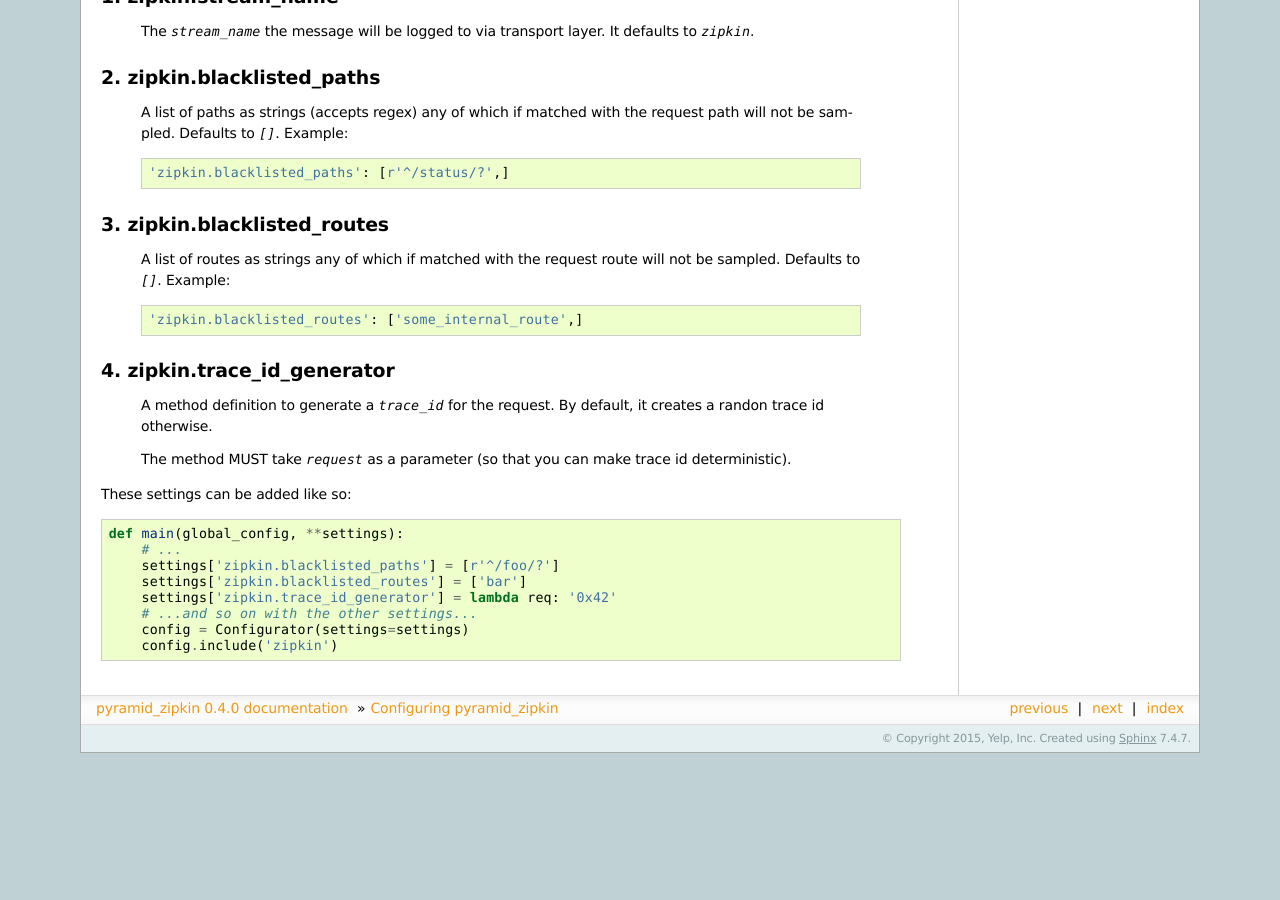
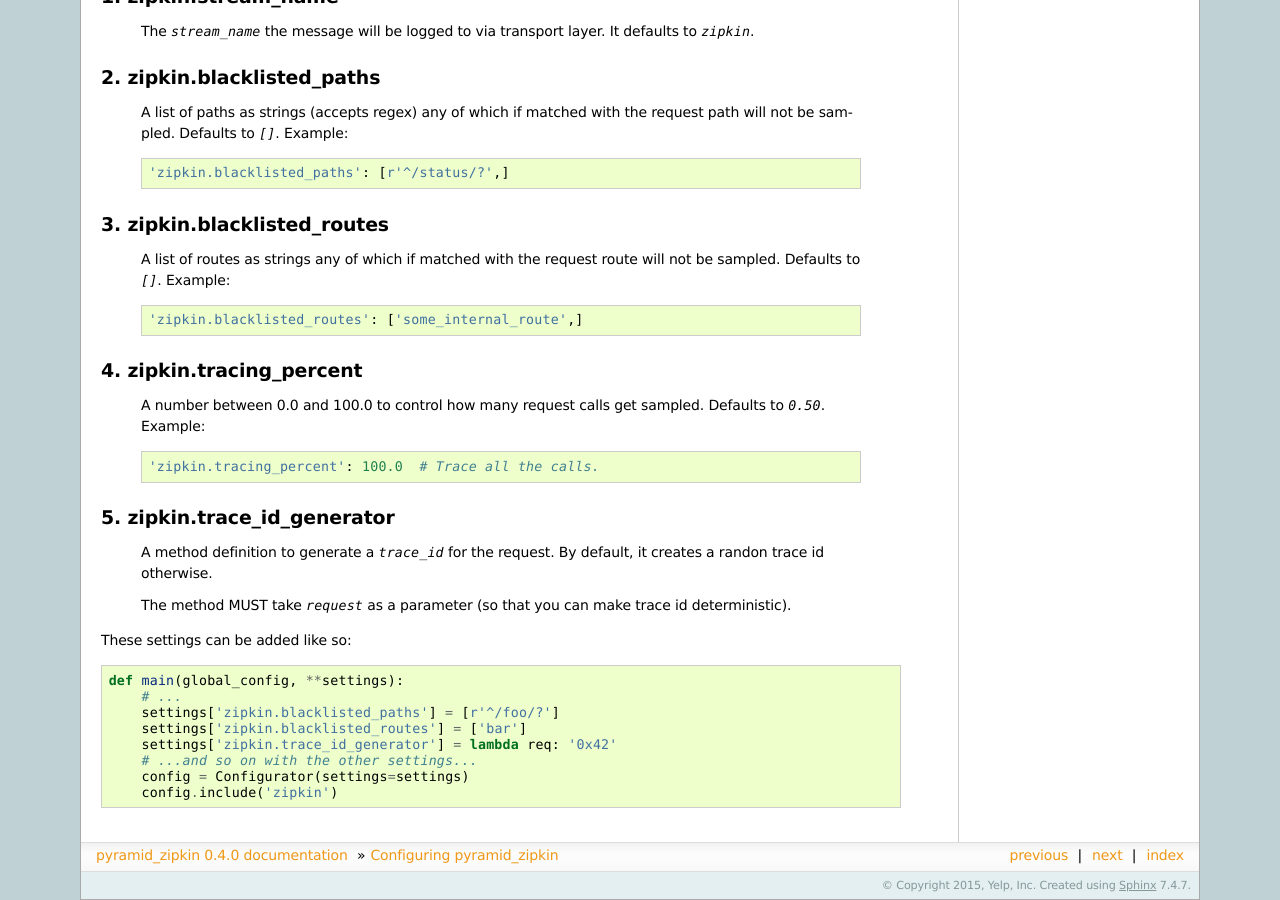
Before and after one commit to Yelp/pyramid_zipkin, a Sphinx documentation site: the page built from docs/source/configuring_zipkin.rst, in a window 1280 px wide and 900 px high, scrolled down 1131 px. Built offline with Sphinx 7.4.7, drawn with Linux system fonts in a browser that asks for light colours; before the commit the page ends 1884 px from its top, so only the background shows below that; some of the changed text lies outside the part shown.

Commit message:
Update configuring_zipkin.rst

```diff
--- a/docs/source/configuring_zipkin.rst
+++ b/docs/source/configuring_zipkin.rst
@@ -90,7 +90,17 @@
         'zipkin.blacklisted_routes': ['some_internal_route',]
 
 
-4. zipkin.trace_id_generator
+4. zipkin.tracing_percent
+-------------------------
+    A number between 0.0 and 100.0 to control how many request calls get sampled.
+    Defaults to `0.50`. Example:
+
+    .. code-block:: python
+
+        'zipkin.tracing_percent': 100.0  # Trace all the calls.
+
+
+5. zipkin.trace_id_generator
 ----------------------------
     A method definition to generate a `trace_id` for the request. By default,
     it creates a randon trace id otherwise.
```
